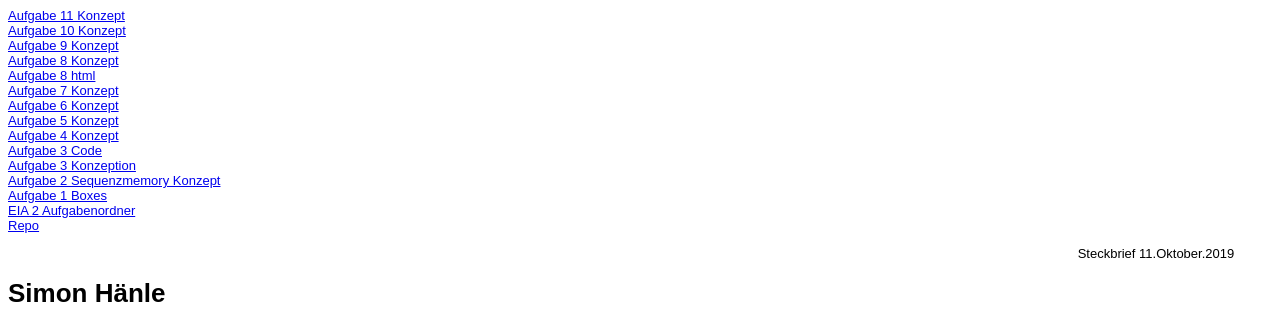
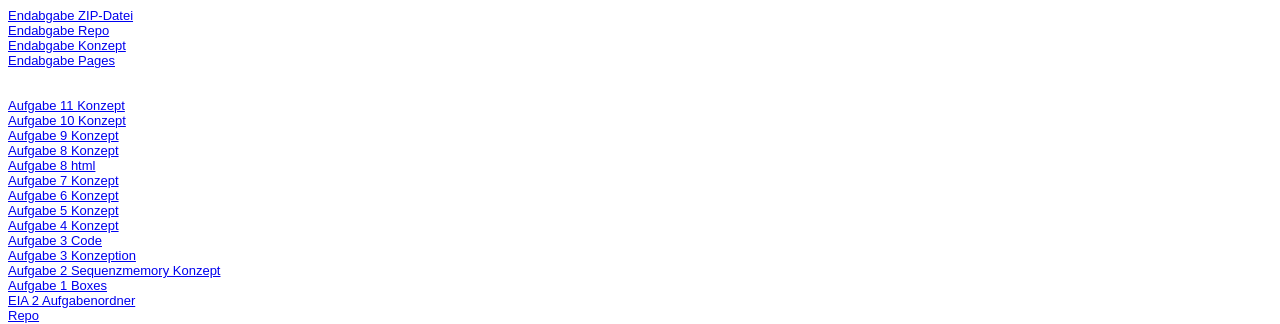
Before and after one commit to smo-haenle/smo-haenle.github.io, a plain HTML site: page steckbrief.htm in a window 1280 px wide. Shown: the top 324 px of the page. Drawn offline with Linux system fonts and the light colour scheme.

Commit message:
Update steckbrief.htm
endabgabe

```diff
--- a/steckbrief.htm
+++ b/steckbrief.htm
@@ -13,6 +13,16 @@ body {
 </style>
 </head>
 <body>
+<a href="https://github.com/smo-haenle/Galaxysimulator/blob/master/Galaxysimulator.zip" target="_blank">Endabgabe ZIP-Datei</a>
+<br>
+<a href="https://github.com/smo-haenle/Galaxysimulator" target="_blank">Endabgabe Repo</a>
+<br>
+<a href="https://github.com/smo-haenle/Galaxysimulator/blob/master/Endabgabe%20Konzept:Anleitung.pdf" target="_blank">Endabgabe Konzept</a>
+<br>
+<a href="https://smo-haenle.github.io/Galaxysimulator/Endabgabe/Index.html" target="_blank">Endabgabe Pages</a>
+<br>
+<br>
+<br>
 <a href="https://smo-haenle.github.io/Eia2/Aufgabe 11/Konzeption Aufgabe 11.pdf" target="_blank">Aufgabe 11 Konzept</a>
 <br>
 <a href="https://smo-haenle.github.io/Eia2/Aufgabe 10/Konzeption Aufgabe 10.pdf" target="_blank">Aufgabe 10 Konzept</a>
```
